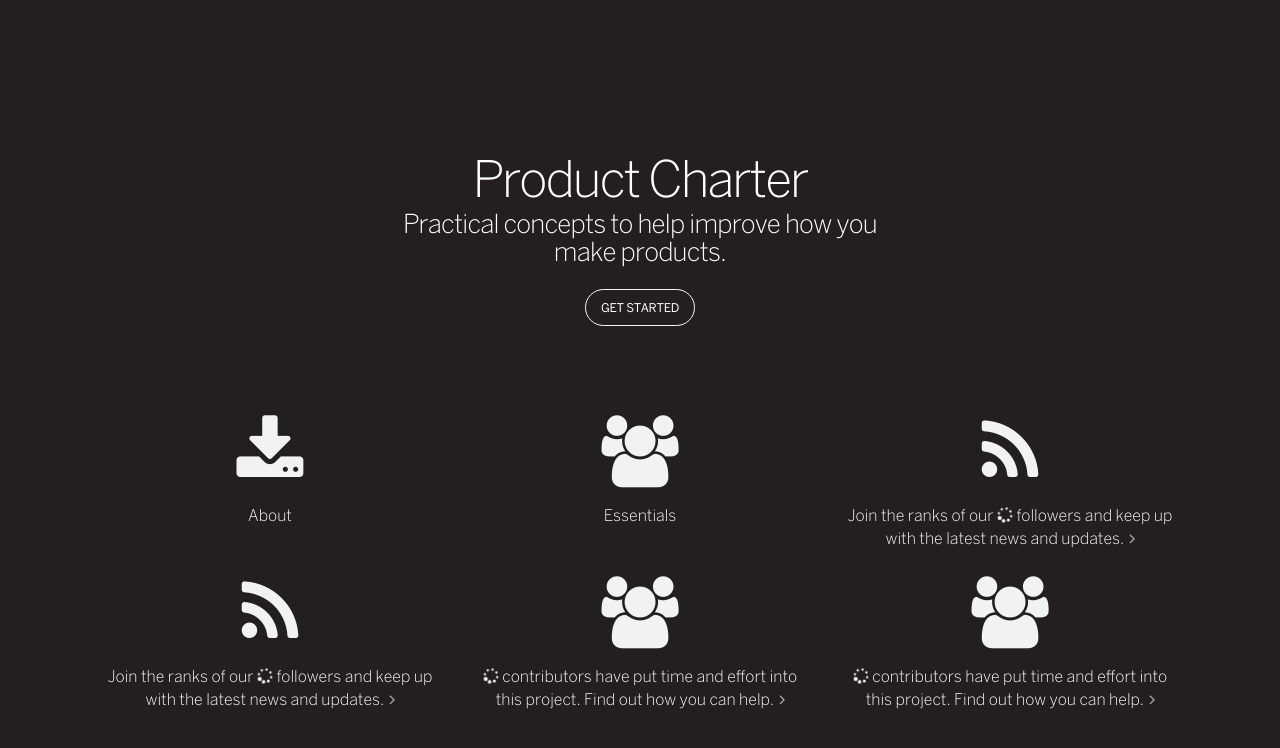
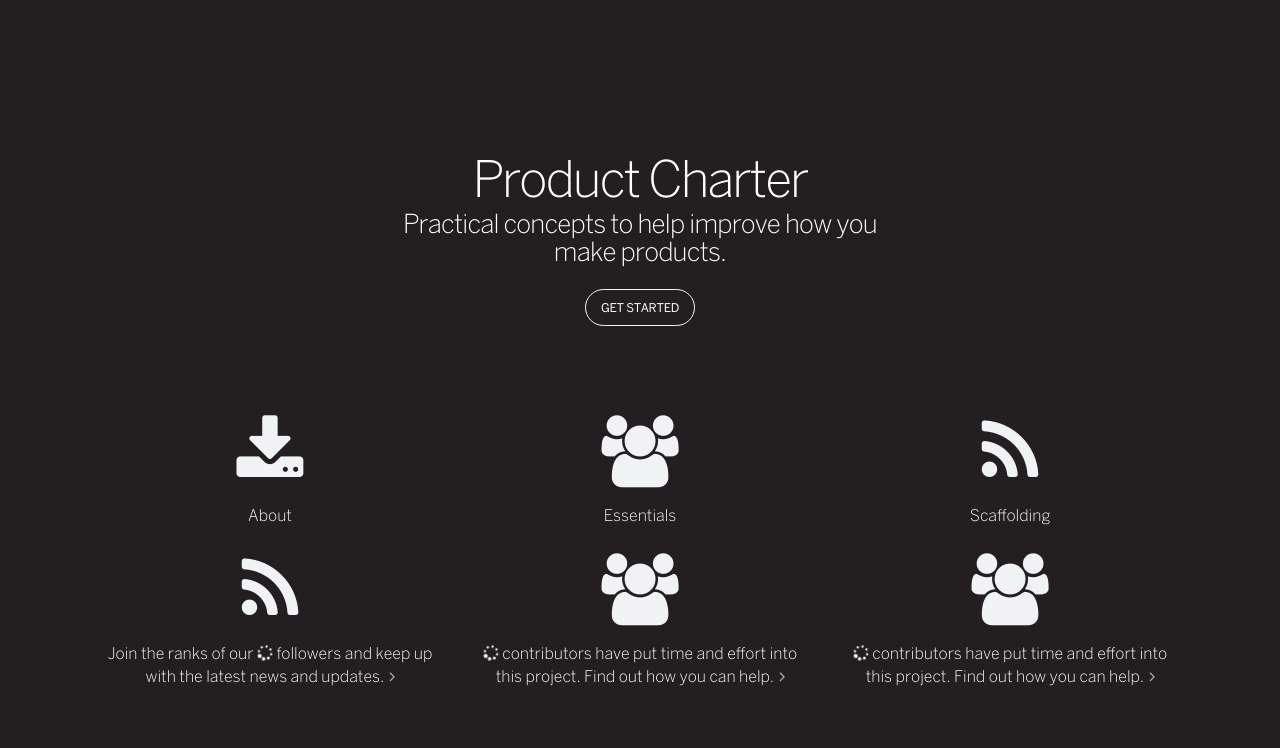
Before and after one commit to caleorourke/orange, a Jekyll site: the page built from index.html, in a window 1280 px wide. Shown: the top 748 px of the page. Built offline with Jekyll 4.4.1, drawn with Linux system fonts in a browser that asks for light colours; nearby versions of some CDN libraries; Markdown is read by kramdown in place of the engine named in the settings; a script that is not in the unit is left out; the repository's description, which GitHub fills in, is left out.

```diff
--- a/_includes/partials/icon-placeholder-3.html
+++ b/_includes/partials/icon-placeholder-3.html
@@ -1,13 +1,11 @@
 <!-- Icon Placeholder #3 -->
 <div class="col-md-4">
   <div class="icon">
-    <a href="{{page.baseurl}}pages/contributing#join-our-community">
+    <a href="{{page.baseurl}}pages/scaffolding">
       <span class="icon--large icon--white icon--animated">
         <i class="fa fa-rss"></i>
       </span>
-      <p>Join the ranks of our <span id="js-github-stargazers"><i class="fa fa-spinner fa-spin"></i></span> followers and keep up with the latest news and updates.
-        <i class="fa fa-angle-right icon--normal"></i>
-      </p>
+      <p>Scaffolding</p>
     </a>
   </div>
 </div>
```
